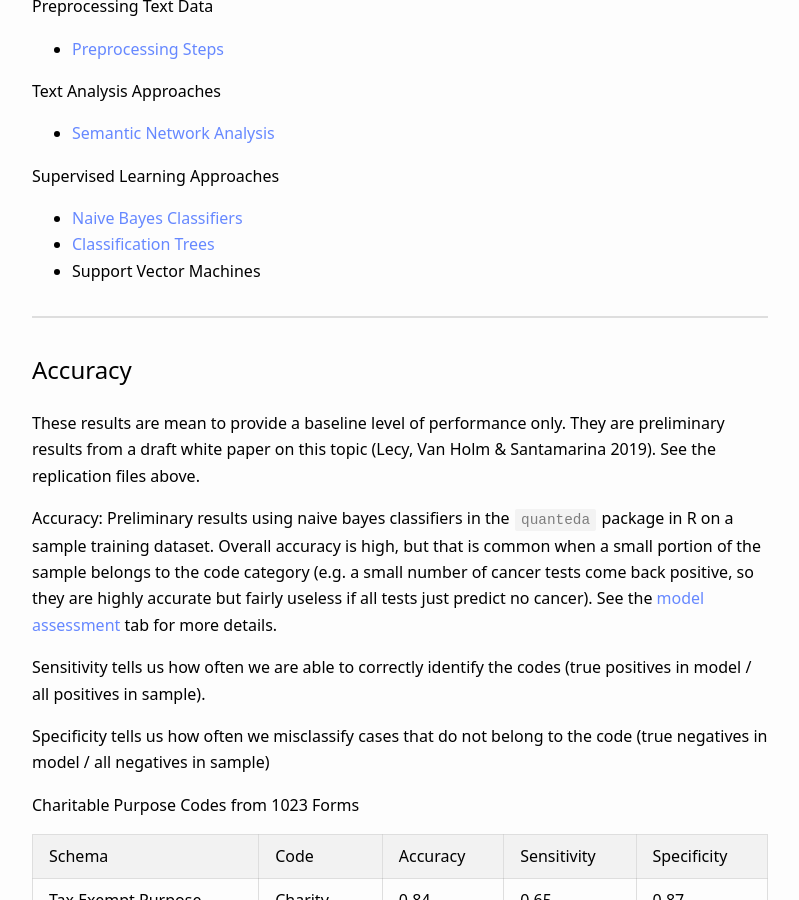
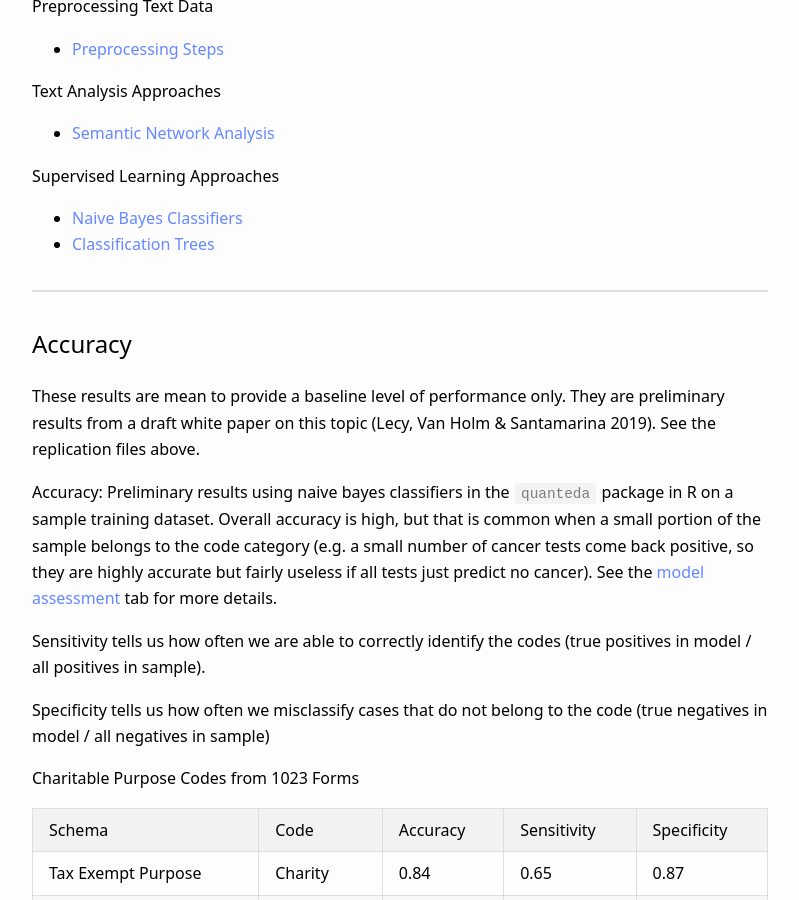
Before and after one commit to Nonprofit-Open-Data-Collective/machine_learning_mission_codes, a Jekyll site: the page built from docs/index.md, in a window 1280 px wide and 900 px high, scrolled down 1336 px. Shown: the whole window, without its empty margins (240-1039 px from the left). Built offline with Jekyll 4.4.1, drawn with Linux system fonts in a browser that asks for light colours.

Commit message:
Update index.md

```diff
--- a/docs/index.md
+++ b/docs/index.md
@@ -45,7 +45,6 @@
 
 * [Naive Bayes Classifiers](tutorials/Naive_Bayes.html)
 * [Classification Trees](tutorials/Classification_Trees.html)
-* Support Vector Machines
 
 
 
```
